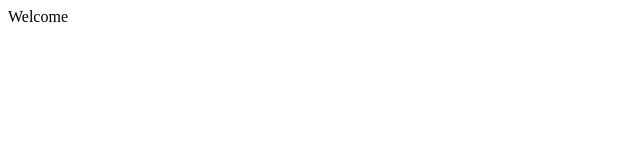
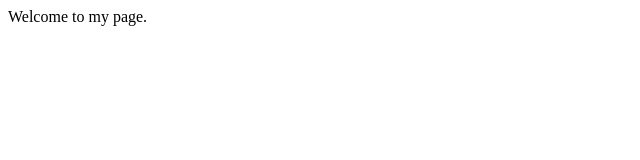
Before and after one commit to Deekeboy/deekeboy.github.io, a plain HTML site: page index.html in a window 1280 px wide. Shown: the full height of the page, 0-640 px from the left. Drawn offline with Linux system fonts and the light colour scheme.

Commit message:
Next  Try

```diff
--- a/index.html
+++ b/index.html
@@ -1,6 +1,6 @@
 <!DOCTYPE html>
 <html>
-  <ph>Welcome</ph>
+  <ph>Welcome to my page.</ph>
 
 
 
```
